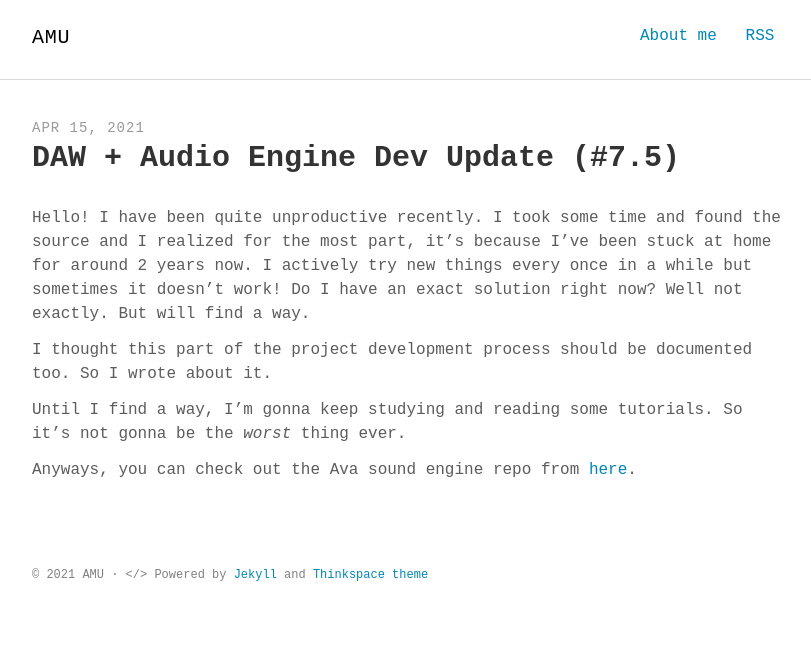
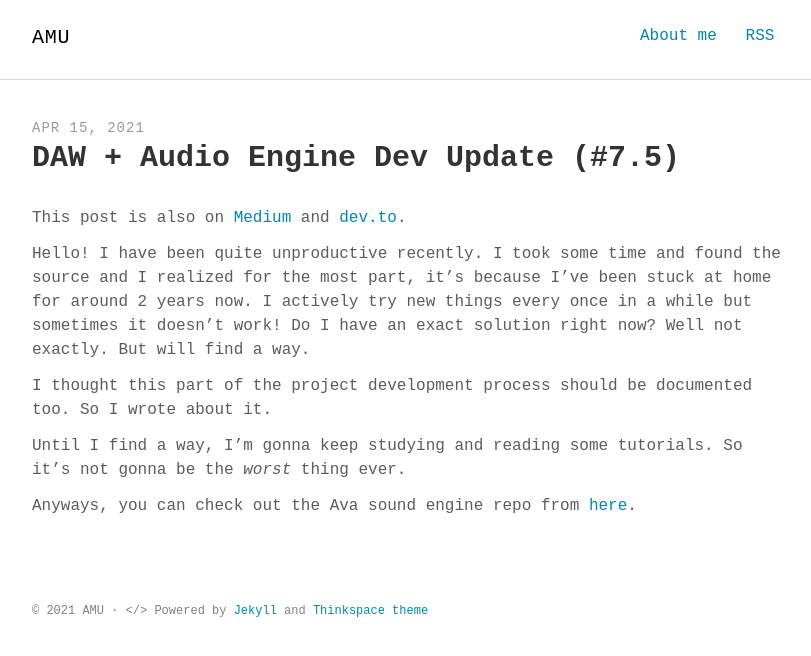
Before and after one commit to amuuu/amuuu.github.io, a Jekyll site: the page built from _posts/2021-04-16-update7-5.md, in a window 1280 px wide. Shown: the top 656 px of the page, without its empty margins (232-1043 px from the left). Built offline with Jekyll 4.4.1, drawn with Linux system fonts in a browser that asks for light colours; nearby versions of some CDN libraries; some web fonts are replaced.

Commit message:
Update 2021-04-16-update7-5.md

```diff
--- a/_posts/2021-04-16-update7-5.md
+++ b/_posts/2021-04-16-update7-5.md
@@ -4,6 +4,8 @@ title:  "DAW + Audio Engine Dev Update (#7.5)"
 date:   2021-04-16 00:13:21 +0700
 categories: [technical, ava, daw, funktional]
 ---
+This post is also on [Medium](https://amuuu.medium.com/daw-audio-engine-dev-update-7-5-dealing-with-unproductivity-80e8df4b30ad) and [dev.to](https://dev.to/amuuu/daw-audio-engine-dev-update-7-5-dealing-with-unproductivity-2hfm).
+
 Hello! I have been quite unproductive recently. I took some time and found the source and I realized for the most part, it's because I've been stuck at home for around 2 years now. I actively try new things every once in a while but sometimes it doesn't work! Do I have an exact solution right now? Well not exactly. But will find a way.
 
 I thought this part of the project development process should be documented too. So I wrote about it.
```
